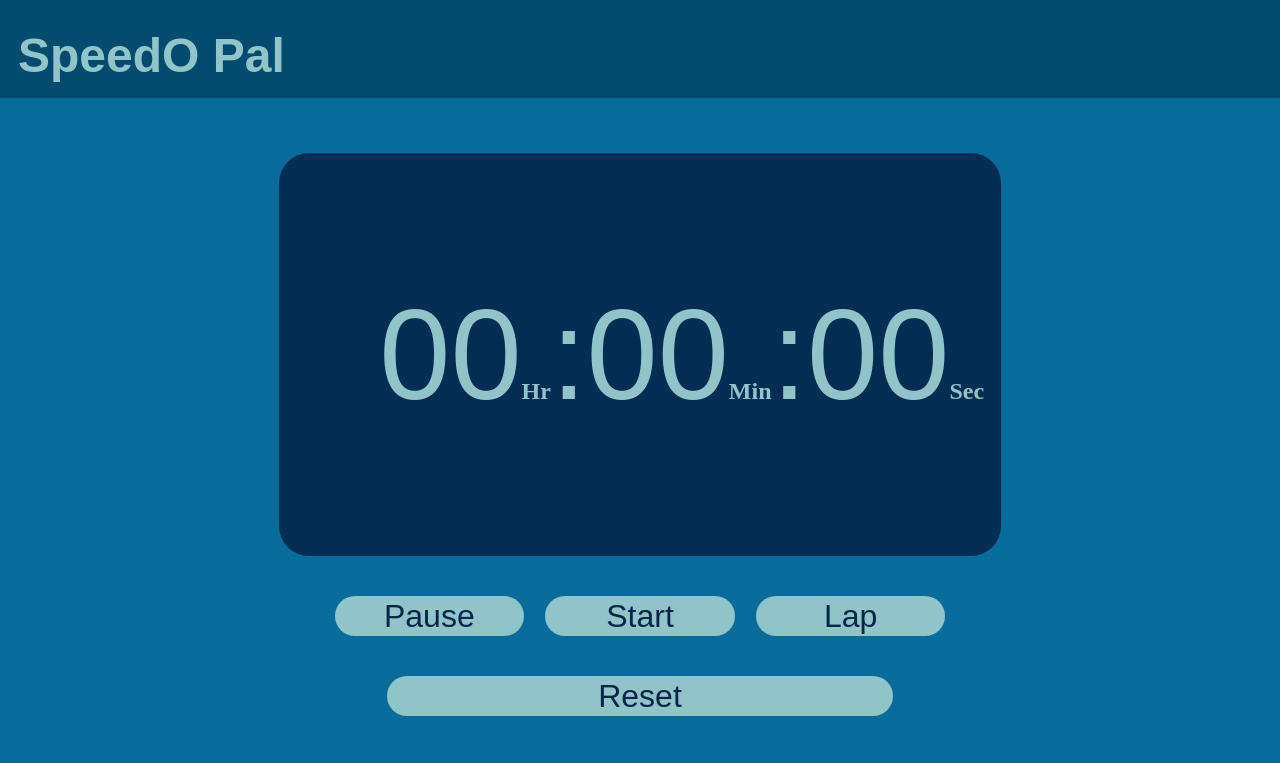
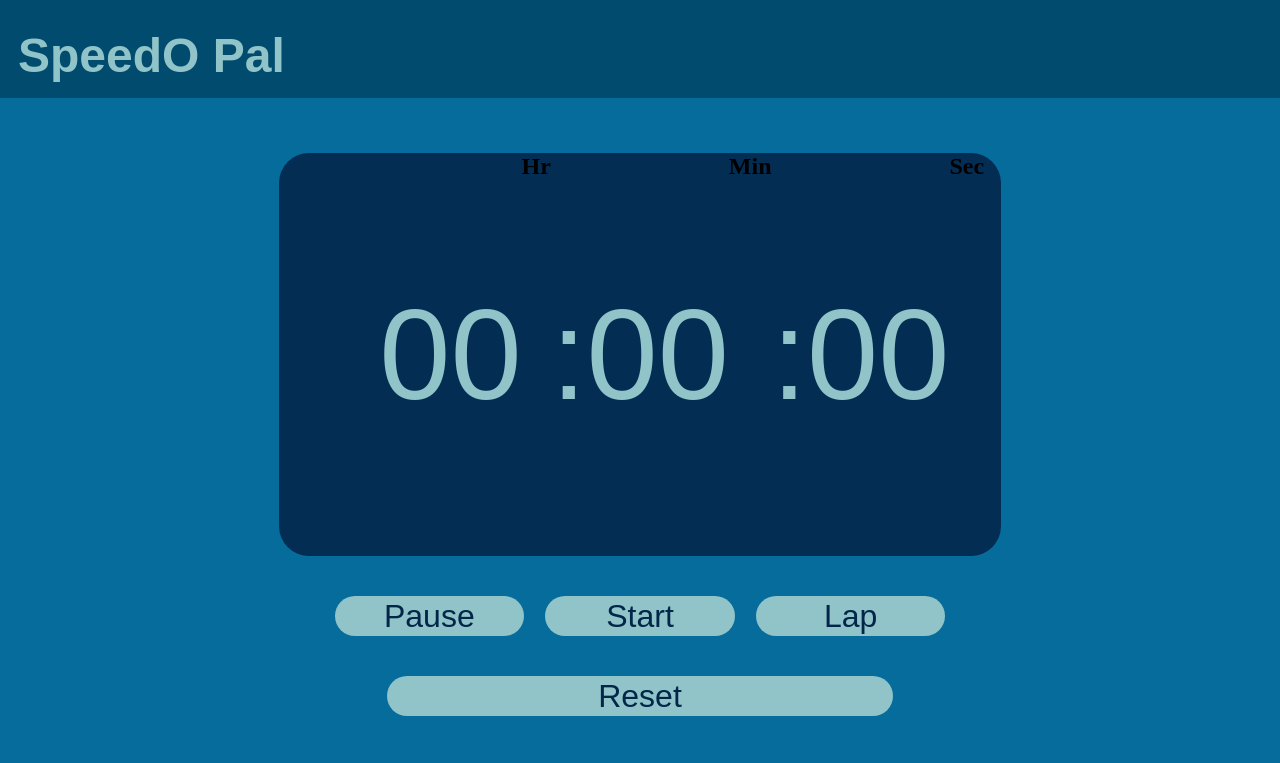
Before and after one commit to jinilshah21/Stop-Watch, a plain HTML site: page index.html in a window 1280 px wide. Shown: the top 763 px of the page. Drawn offline with Linux system fonts and the light colour scheme.

Commit message:
for better UX

```diff
--- a/index.html
+++ b/index.html
@@ -17,10 +17,13 @@
 
         <div class="watchnumbers">
             <p class="hour" id="hour">00</p>
-            <p class="colen"><span>Hr</span>:</p>
-            <p class="min" id="min">00<span>Min</span></p>
+            <span>Hr</span>
             <p class="colen">:</p>
-            <p class="sec" id="sec">00<span>Sec</span></p>
+            <p class="min" id="min">00</p>
+            <span>Min</span>
+            <p class="colen">:</p>
+            <p class="sec" id="sec">00</p>
+            <span>Sec</span>
         </div>
     </div>
     <div class="buttons">
```
